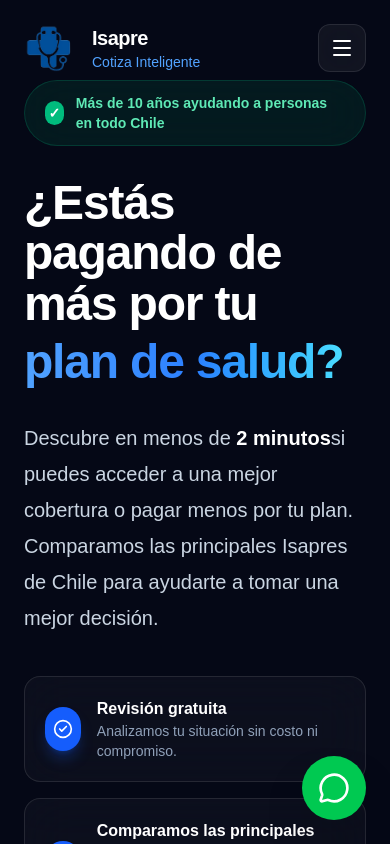
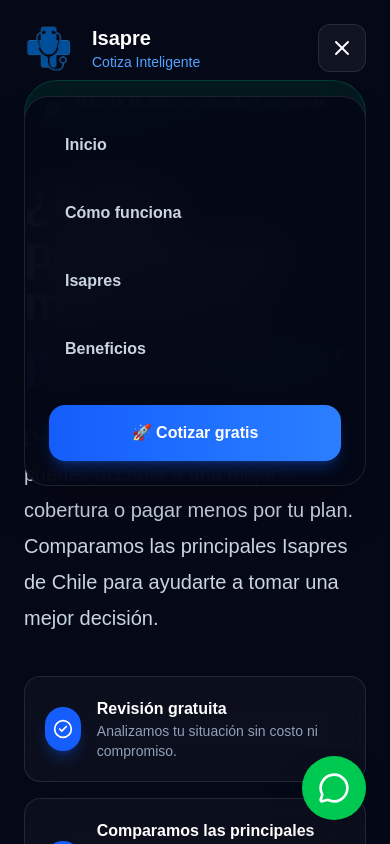
Before and after one commit to isaprecotizainteligente-hub/isapre-cotiza-inteligente, a Next.js app: page / in a window 390 px wide. Both pictures are taken after a click on the button 342 px from the left and 48 px from the top of the page. Shown: the top 844 px of the page. Built offline with nearby package versions, Linux system fonts and the light colour scheme.

Commit message:
Mejorar navegación movil y botones

```diff
--- a/components/home/CTA.tsx
+++ b/components/home/CTA.tsx
@@ -1,3 +1,5 @@
+"use client";
+
 import { ArrowRight, ShieldCheck, Clock3 } from "lucide-react";
 
 import Button from "@/components/ui/Button";
@@ -5,14 +7,29 @@ import Container from "@/components/ui/Container";
 import Section from "@/components/ui/Section";
 
 export default function CTA() {
+
+  function goToQuote() {
+
+    document
+      .getElementById("cotizacion")
+      ?.scrollIntoView({
+        behavior: "smooth",
+      });
+
+  }
+
+
   return (
     <Section className="relative overflow-hidden bg-[#08101f]">
+
 
       {/* Glow */}
 
       <div className="absolute left-1/2 top-1/2 -z-10 h-[500px] w-[500px] -translate-x-1/2 -translate-y-1/2 rounded-full bg-blue-600/15 blur-[180px]" />
 
+
       <Container>
+
 
         <div
           className="
@@ -28,13 +45,16 @@ export default function CTA() {
           "
         >
 
+
           <div className="mx-auto max-w-4xl text-center">
+
 
             <span className="inline-flex rounded-full border border-blue-500/20 bg-blue-500/10 px-5 py-2 text-sm font-semibold text-blue-300">
 
               Revisión gratuita
 
             </span>
+
 
             <h2 className="mt-8 text-4xl font-black tracking-tight text-white lg:text-6xl">
 
@@ -43,6 +63,7 @@ export default function CTA() {
 
             </h2>
 
+
             <p className="mx-auto mt-8 max-w-2xl text-xl leading-9 text-slate-300">
 
               Revisamos tu situación y te ayudamos a encontrar una mejor
@@ -50,9 +71,14 @@ export default function CTA() {
 
             </p>
 
+
             <div className="mt-12 flex flex-wrap justify-center gap-4">
 
-              <Button className="px-10 py-5 text-lg">
+
+              <Button
+                onClick={goToQuote}
+                className="px-10 py-5 text-lg"
+              >
 
                 Revisar mi plan
 
@@ -60,9 +86,12 @@ export default function CTA() {
 
               </Button>
 
+
             </div>
 
+
             <div className="mt-12 flex flex-wrap justify-center gap-8 text-slate-400">
+
 
               <div className="flex items-center gap-2">
 
@@ -72,6 +101,7 @@ export default function CTA() {
 
               </div>
 
+
               <div className="flex items-center gap-2">
 
                 <Clock3 className="h-5 w-5 text-blue-400" />
@@ -80,13 +110,18 @@ export default function CTA() {
 
               </div>
 
+
             </div>
+
 
           </div>
 
+
         </div>
 
+
       </Container>
+
 
     </Section>
   );
--- a/components/home/Hero.tsx
+++ b/components/home/Hero.tsx
@@ -25,6 +25,16 @@ const benefits = [
 ];
 
 export default function Hero() {
+
+  function goToQuote() {
+    document
+      .getElementById("cotizacion")
+      ?.scrollIntoView({
+        behavior: "smooth",
+      });
+  }
+
+
   return (
     <Section className="relative overflow-hidden bg-[#050816]">
 
@@ -32,17 +42,21 @@ export default function Hero() {
 
       <div className="absolute inset-0 -z-30 bg-[#050816]" />
 
+
       {/* Glow izquierda */}
 
       <div className="absolute left-[-250px] top-[-250px] -z-20 h-[650px] w-[650px] rounded-full bg-blue-600/20 blur-[180px]" />
+
 
       {/* Glow derecha */}
 
       <div className="absolute right-[-250px] bottom-[-250px] -z-20 h-[650px] w-[650px] rounded-full bg-cyan-500/10 blur-[180px]" />
 
+
       {/* Glow centro */}
 
       <div className="absolute left-1/2 top-56 -z-20 h-[450px] w-[450px] -translate-x-1/2 rounded-full bg-blue-700/10 blur-[160px]" />
+
 
       {/* Grid */}
 
@@ -57,13 +71,16 @@ export default function Hero() {
         }}
       />
 
+
       <Container>
 
         <div className="grid items-center gap-24 lg:grid-cols-2">
 
+
           {/* Columna izquierda */}
 
           <div>
+
 
             <div className="inline-flex items-center gap-3 rounded-full border border-emerald-500/20 bg-emerald-500/10 px-5 py-3 text-sm font-semibold text-emerald-300 backdrop-blur-xl">
 
@@ -77,9 +94,12 @@ export default function Hero() {
 
             </div>
 
+
+
             <h1 className="mt-8 text-5xl font-black leading-[1.05] tracking-tight text-white lg:text-7xl">
 
               ¿Estás pagando de más por tu
+
 
               <span className="mt-2 block bg-gradient-to-r from-blue-400 via-blue-500 to-cyan-300 bg-clip-text text-transparent">
 
@@ -87,18 +107,24 @@ export default function Hero() {
 
               </span>
 
+
             </h1>
+
+
 
             <p className="mt-8 max-w-xl text-xl leading-9 text-slate-300">
 
               Descubre en menos de <strong className="text-white">2 minutos</strong>
-               si puedes acceder a una mejor cobertura o pagar menos por tu plan.
+              si puedes acceder a una mejor cobertura o pagar menos por tu plan.
               Comparamos las principales Isapres de Chile para ayudarte a tomar
               una mejor decisión.
 
             </p>
 
+
+
             <div className="mt-10 space-y-4">
+
 
               {benefits.map((item) => (
 
@@ -113,6 +139,7 @@ export default function Hero() {
 
                   </div>
 
+
                   <div>
 
                     <p className="font-semibold text-white">
@@ -121,47 +148,70 @@ export default function Hero() {
 
                     </p>
 
+
                     <p className="text-sm text-slate-400">
 
                       {item.text}
 
                     </p>
 
+
                   </div>
+
 
                 </div>
 
               ))}
 
+
             </div>
+
+
+
 
             <div className="mt-12 flex flex-wrap gap-4">
 
-              <Button>
+
+              <Button onClick={goToQuote}>
 
                 🔎 Revisar mi plan
 
               </Button>
 
+
+
               <a
                 href="#como-funciona"
                 className="rounded-2xl border border-white/10 bg-white/[0.03] px-7 py-4 font-semibold text-white backdrop-blur transition-all duration-300 hover:-translate-y-1 hover:border-blue-500 hover:bg-blue-500/10"
               >
+
                 Cómo funciona
+
               </a>
+
 
             </div>
 
+
+
             <TrustBar />
 
+
           </div>
-           {/* Formulario */}
 
-          <div className="relative lg:-mt-8">
 
-            {/* Glow */}
+
+          {/* Formulario */}
+
+          <div
+            id="cotizacion"
+            className="relative lg:-mt-8"
+          >
+
 
             <div className="absolute -inset-6 rounded-[40px] bg-blue-600/15 blur-3xl" />
+
+
 
             <div className="relative">
 
@@ -169,16 +219,23 @@ export default function Hero() {
 
             </div>
 
+
           </div>
+
+
 
         </div>
 
+
       </Container>
+
+
 
       {/* Degradado inferior */}
 
       <div className="pointer-events-none absolute inset-x-0 bottom-0 h-32 bg-gradient-to-t from-[#050816] to-transparent" />
 
+
     </Section>
   );
 }
--- a/components/home/Navbar.tsx
+++ b/components/home/Navbar.tsx
@@ -1,7 +1,7 @@
 "use client";
 
 import Image from "next/image";
-import { Menu } from "lucide-react";
+import { Menu, X } from "lucide-react";
 import { useEffect, useState } from "react";
 
 import Button from "@/components/ui/Button";
@@ -9,6 +9,7 @@ import Container from "@/components/ui/Container";
 
 export default function Navbar() {
   const [scrolled, setScrolled] = useState(false);
+  const [open, setOpen] = useState(false);
 
   useEffect(() => {
     function onScroll() {
@@ -20,6 +21,35 @@ export default function Navbar() {
     return () => window.removeEventListener("scroll", onScroll);
   }, []);
 
+  function goToQuote() {
+    document
+      .getElementById("cotizacion")
+      ?.scrollIntoView({
+        behavior: "smooth",
+      });
+
+    setOpen(false);
+  }
+
+  const menuItems = [
+    {
+      title: "Inicio",
+      href: "#",
+    },
+    {
+      title: "Cómo funciona",
+      href: "#como-funciona",
+    },
+    {
+      title: "Isapres",
+      href: "#isapres",
+    },
+    {
+      title: "Beneficios",
+      href: "#beneficios",
+    },
+  ];
+
   return (
     <header
       className={`fixed inset-x-0 top-0 z-50 transition-all duration-500 ${
@@ -29,86 +59,54 @@ export default function Navbar() {
       }`}
     >
       <Container>
+
         <div className="flex h-24 items-center justify-between">
 
           {/* Logo */}
 
           <a
             href="#"
-            className="group flex items-center gap-4"
+            className="flex items-center gap-4"
+            onClick={() => setOpen(false)}
           >
+
             <Image
               src="/logos/logo.png"
               alt="Isapre Cotiza Inteligente"
               width={52}
               height={52}
-              style={{
-                width: "52px",
-                height: "auto",
-              }}
               priority
             />
 
             <div>
 
-              <h2 className="text-xl font-black tracking-tight text-white transition group-hover:text-blue-300">
-
+              <h2 className="text-xl font-black text-white">
                 Isapre
-
               </h2>
 
               <p className="text-sm font-medium text-blue-400">
-
                 Cotiza Inteligente
-
               </p>
 
             </div>
 
           </a>
 
-          {/* Menú */}
+
+          {/* Desktop */}
 
           <nav className="hidden items-center gap-10 lg:flex">
 
-            {[
-              {
-                title: "Inicio",
-                href: "#",
-              },
-              {
-                title: "Cómo funciona",
-                href: "#como-funciona",
-              },
-              {
-                title: "Isapres",
-                href: "#isapres",
-              },
-              {
-                title: "Beneficios",
-                href: "#beneficios",
-              },
-            ].map((item) => (
+            {menuItems.map((item) => (
               <a
                 key={item.title}
                 href={item.href}
                 className="
-                relative
                 text-sm
                 font-medium
                 text-slate-300
-                transition-colors
-                duration-300
+                transition
                 hover:text-white
-                after:absolute
-                after:left-0
-                after:-bottom-2
-                after:h-[2px]
-                after:w-0
-                after:bg-blue-500
-                after:transition-all
-                after:duration-300
-                hover:after:w-full
                 "
               >
                 {item.title}
@@ -116,22 +114,21 @@ export default function Navbar() {
             ))}
 
           </nav>
-
-          {/* Desktop */}
+                    {/* Botón escritorio */}
 
           <div className="hidden lg:block">
 
-            <Button>
-
+            <Button onClick={goToQuote}>
               🚀 Cotizar gratis
-
             </Button>
 
           </div>
 
-          {/* Mobile */}
+
+          {/* Botón móvil */}
 
           <button
+            onClick={() => setOpen(!open)}
             className="
             flex
             h-12
@@ -150,12 +147,82 @@ export default function Navbar() {
             "
           >
 
-            <Menu className="h-6 w-6" />
+            {open ? (
+              <X className="h-6 w-6" />
+            ) : (
+              <Menu className="h-6 w-6" />
+            )}
 
           </button>
 
         </div>
+
+
+        {/* Menú móvil */}
+
+        {open && (
+
+          <div
+            className="
+            mb-6
+            rounded-3xl
+            border
+            border-white/10
+            bg-[#050816]/95
+            p-6
+            shadow-2xl
+            backdrop-blur-xl
+            lg:hidden
+            "
+          >
+
+            <nav className="flex flex-col gap-5">
+
+              {menuItems.map((item) => (
+
+                <a
+                  key={item.title}
+                  href={item.href}
+                  onClick={() => setOpen(false)}
+                  className="
+                  rounded-xl
+                  px-4
+                  py-3
+                  text-base
+                  font-semibold
+                  text-slate-300
+                  transition
+                  hover:bg-white/5
+                  hover:text-white
+                  "
+                >
+
+                  {item.title}
+
+                </a>
+
+              ))}
+
+
+              <Button
+                onClick={goToQuote}
+                className="mt-3 w-full"
+              >
+
+                🚀 Cotizar gratis
+
+              </Button>
+
+
+            </nav>
+
+
+          </div>
+
+        )}
+
       </Container>
+
     </header>
   );
 }
--- a/components/ui/Button.tsx
+++ b/components/ui/Button.tsx
@@ -1,3 +1,5 @@
+"use client";
+
 type ButtonProps = {
   children: React.ReactNode;
   type?: "button" | "submit" | "reset";
```
Also changed, not shown: components/ui/WhatsAppButton.tsx (+40 -2 lines). Lines whose indentation alone changed are shown as unchanged.
